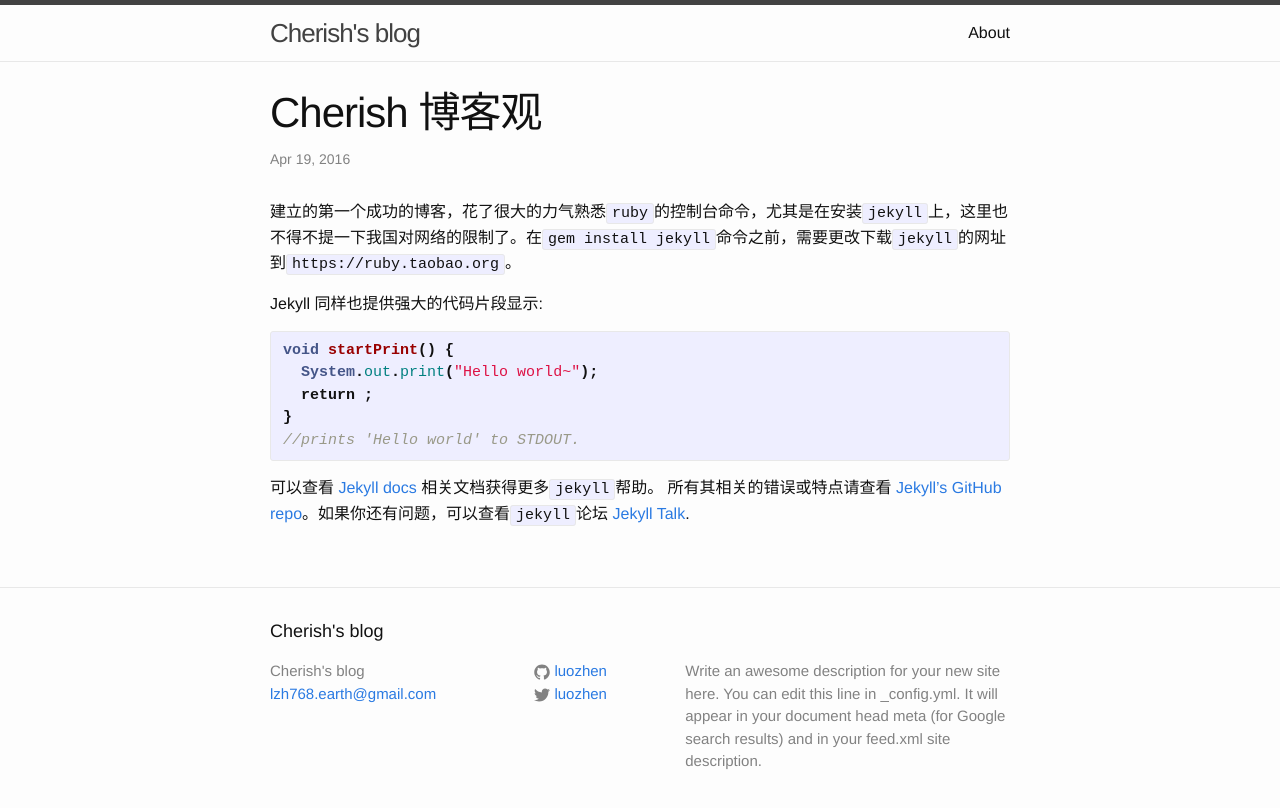
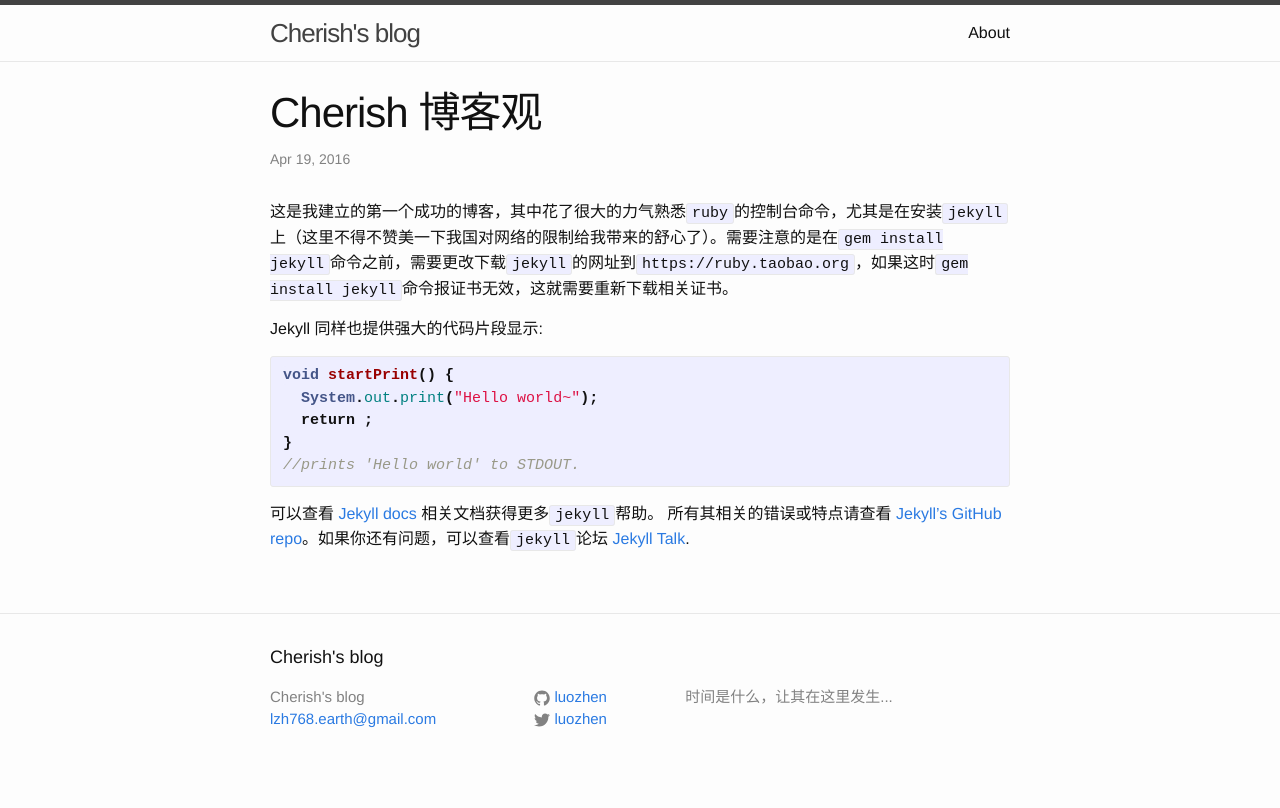
Before and after one commit to Luozhen/luozhen.github.io, a Jekyll site: the page built from _posts/2016-04-19-hello-MyBlog.markdown, in a window 1280 px wide. Shown: the top 808 px of the page. Built offline with Jekyll 4.4.1, drawn with Linux system fonts in a browser that asks for light colours.

Commit message:
change description

```diff
--- a/_config.yml
+++ b/_config.yml
@@ -9,9 +9,7 @@
 title: Cherish's blog
 email: lzh768.earth@gmail.com
 description: > # this means to ignore newlines until "baseurl:"
-  Write an awesome description for your new site here. You can edit this
-  line in _config.yml. It will appear in your document head meta (for
-  Google search results) and in your feed.xml site description.
+  时间是什么，让其在这里发生...
 baseurl: "" # the subpath of your site, e.g. /blog
 url: "http://yourdomain.com" # the base hostname & protocol for your site
 twitter_username: luozhen
--- a/_posts/2016-04-19-hello-MyBlog.markdown
+++ b/_posts/2016-04-19-hello-MyBlog.markdown
@@ -4,7 +4,7 @@
 date:   2016-04-19 20:17:19 +0800
 categories: jekyll update
 ---
-  建立的第一个成功的博客，花了很大的力气熟悉`ruby`的控制台命令，尤其是在安装`jekyll`上，这里也不得不提一下我国对网络的限制了。在`gem install jekyll`命令之前，需要更改下载`jekyll`的网址到`https://ruby.taobao.org`。
+  这是我建立的第一个成功的博客，其中花了很大的力气熟悉`ruby`的控制台命令，尤其是在安装`jekyll`上（这里不得不赞美一下我国对网络的限制给我带来的舒心了）。需要注意的是在`gem install jekyll`命令之前，需要更改下载`jekyll`的网址到`https://ruby.taobao.org`，如果这时`gem install jekyll`命令报证书无效，这就需要重新下载相关证书。
 
 Jekyll 同样也提供强大的代码片段显示:
 
```
